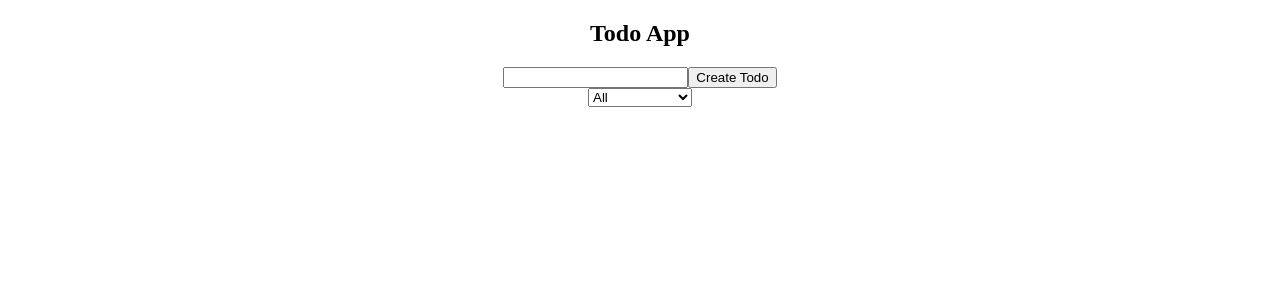
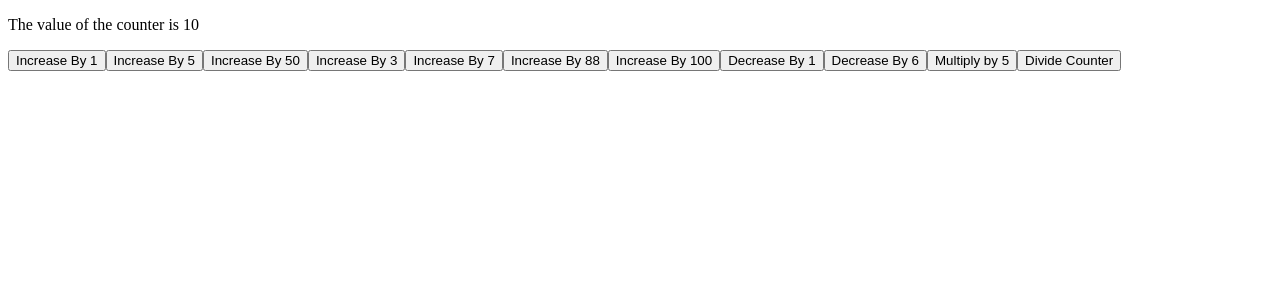
Before and after one commit to asiefmahir/ic-batch-12-react-classes, a React (Vite) app: page / in a window 1280 px wide. Shown: the top 300 px of the page. Built offline with nearby package versions, Linux system fonts and the light colour scheme.

Commit message:
feat: Learn about useReducer hook in React

```diff
--- a/src/App.jsx
+++ b/src/App.jsx
@@ -1,9 +1,13 @@
-import { useState } from "react";
 import "./App.css";
 import TodoForm from "./components/TodoForm";
 import TodoSection from "./components/TodoSection";
 
 function App() {
+	// 2 part ->
+	// 1) presentation layer
+	// 2) data layer
+	//  i) props
+	//  ii) state
 	return (
 		<div className="app">
 			<h2>Todo App</h2>
--- /dev/null
+++ b/src/App2.jsx
@@ -0,0 +1,127 @@
+import { useReducer, useState } from "react";
+
+// import { ourReducer } from "./reducers/ourReducer";
+//
+const ourReducer = (state, action) => {
+	// action === { type: "increase_counter", payload: 1 }
+	console.log(state, "state");
+	console.log(action, "action");
+	// if (action === "increase_counter") {
+	// 	return state + 1;
+	// 	// 10 + 1 = 11
+	// } else if (action === "decrease_counter") {
+	// 	return state - 1;
+	// } else if (action === "increase_counter_by_5") {
+
+	// }
+
+	switch (action.type) {
+		case "increase_counter": {
+			return state + action.payload;
+		}
+		case "decrease_counter": {
+			return state - action.payload;
+		}
+
+		case "multiply_counter": {
+			return state * action.payload;
+		}
+		case "divide_counter": {
+			return Math.ceil(state / 2);
+		}
+		default: {
+			return state;
+		}
+	}
+};
+
+const App2 = () => {
+	console.log("App2 is being re-rendered");
+
+	// const [counter, setCounter] = useState(10)
+	const [counter, dispatch] = useReducer(ourReducer, 10);
+	// useReducer, useState -> interchangeable
+	// dispatch("argument") -> ourReducer(state, action) // action === "argument"
+	// counter = 11
+	// reduce ->
+	return (
+		<div>
+			<p>The value of the counter is {counter}</p>
+			<button
+				onClick={() =>
+					dispatch({ type: "increase_counter", payload: 1 })
+				}
+			>
+				Increase By 1
+			</button>
+			<button
+				onClick={() =>
+					dispatch({ type: "increase_counter", payload: 5 })
+				}
+			>
+				Increase By 5
+			</button>
+			<button
+				onClick={() =>
+					dispatch({ type: "increase_counter", payload: 50 })
+				}
+			>
+				Increase By 50
+			</button>
+			<button
+				onClick={() =>
+					dispatch({ type: "increase_counter", payload: 3 })
+				}
+			>
+				Increase By 3
+			</button>
+			<button
+				onClick={() =>
+					dispatch({ type: "increase_counter", payload: 7 })
+				}
+			>
+				Increase By 7
+			</button>
+			<button
+				onClick={() =>
+					dispatch({ type: "increase_counter", payload: 88 })
+				}
+			>
+				Increase By 88
+			</button>
+			<button
+				onClick={() =>
+					dispatch({ type: "increase_counter", payload: 100 })
+				}
+			>
+				Increase By 100
+			</button>
+			<button
+				onClick={() =>
+					dispatch({ type: "decrease_counter", payload: 1 })
+				}
+			>
+				Decrease By 1
+			</button>
+			<button
+				onClick={() =>
+					dispatch({ type: "decrease_counter", payload: 6 })
+				}
+			>
+				Decrease By 6
+			</button>
+			<button
+				onClick={() =>
+					dispatch({ type: "multiply_counter", payload: 5 })
+				}
+			>
+				Multiply by 5
+			</button>
+			<button onClick={() => dispatch({ type: "divide_counter" })}>
+				Divide Counter
+			</button>
+		</div>
+	);
+};
+
+export default App2;
--- a/src/components/TodoForm.jsx
+++ b/src/components/TodoForm.jsx
@@ -8,57 +8,8 @@ const TodoForm = () => {
 	//      i) props
 	//      ii) state
 
-	const {
-		editMode,
-		setTodoList,
-		todoList,
-		editableTodo,
-		setEditMode,
-		setEditableTodo,
-		todoTitle,
-		setTodoTitle,
-	} = useContext(TodoContext);
-
-	const submitHandler = (event) => {
-		event.preventDefault();
-
-		if (!todoTitle.trim()) {
-			return alert(`Please enter a valid todo Title`);
-		}
-
-		editMode === true ? updateTitleHandler() : createHandler();
-	};
-
-	const createHandler = () => {
-		const newTodo = {
-			id: Date.now() + "",
-			title: todoTitle,
-			isCompleted: false,
-		};
-
-		// todoList[todoList.length] = newTodo
-		// todoList.push()
-		setTodoList([newTodo, ...todoList]); // non-mutative way
-		// [] -> []
-		setTodoTitle("");
-	};
-
-	const updateTitleHandler = () => {
-		const updatedTodoList = todoList.map((item) => {
-			if (item.id === editableTodo.id) {
-				// only 1 bar
-				return { ...item, title: todoTitle };
-			}
-
-			return { ...item };
-		});
-
-		setTodoList(updatedTodoList);
-		setEditMode(false);
-		setEditableTodo(null);
-		setTodoTitle("");
-		// todoList = updatedTodoList
-	};
+	const { editMode, submitHandler, todoTitle, setTodoTitle } =
+		useContext(TodoContext);
 
 	return (
 		<form onSubmit={submitHandler}>
--- a/src/components/TodoList.jsx
+++ b/src/components/TodoList.jsx
@@ -2,55 +2,9 @@ import { useContext } from "react";
 import { TodoContext } from "../contexts/Todo";
 
 const TodoList = () => {
-	const {
-		filterTerm,
-		setTodoTitle,
-		todoList,
-		setTodoList,
-		setEditMode,
-		setEditableTodo,
-	} = useContext(TodoContext);
+	const { filteredTodoList, updateHandler, removeHandler, editHandler } =
+		useContext(TodoContext);
 
-	const filteredTodoList = todoList.filter((todo) => {
-		if (filterTerm === "completed") {
-			return todo.isCompleted === true;
-		} else if (filterTerm === "uncompleted") {
-			return todo.isCompleted === false;
-		} else {
-			return true;
-		}
-	});
-
-	const updateHandler = (item) => {
-		// item.isCompleted = !item.isCompleted;
-		// const itemIndex = todoList.findIndex((t) => t.id === item.id);
-		// todoList[itemIndex].isCompleted = !item.isCompleted;
-		const updatedTodoList = todoList.map((todo) => {
-			if (todo.id === item.id) {
-				// 1 bar e hobe
-				// todo.isCompleted = !todo.isCompleted
-				return { ...todo, isCompleted: !todo.isCompleted };
-			}
-			return { ...todo };
-		});
-		// non-mutative
-		setTodoList(updatedTodoList);
-		// todoList = updatedTodoList
-	};
-
-	const removeHandler = (todoId) => {
-		// todoId === 2
-		// 2 !== 2
-		// [{ id: 1 }, { id: 2 }, { id: 3 }];
-		const updatedList = todoList.filter((todo) => todo.id !== todoId);
-		setTodoList(updatedList);
-	};
-
-	const editHandler = (todo) => {
-		setEditMode(true);
-		setEditableTodo(todo);
-		setTodoTitle(todo.title);
-	};
 	return (
 		<ul>
 			{filteredTodoList.map((todo) => (
--- a/src/contexts/Todo.jsx
+++ b/src/contexts/Todo.jsx
@@ -3,6 +3,13 @@ import { createContext, useState } from "react";
 
 export const TodoContext = createContext();
 
+// data layer manage
+// data layer access
+// useReducer ->
+
+// {
+
+// }
 const TodoContextProvider = (props) => {
 	const { children } = props;
 	const [todoTitle, setTodoTitle] = useState("");
@@ -10,6 +17,88 @@ const TodoContextProvider = (props) => {
 	const [editMode, setEditMode] = useState(false);
 	const [editableTodo, setEditableTodo] = useState(null);
 	const [filterTerm, setFilterTerm] = useState("all");
+
+	const submitHandler = (event) => {
+		event.preventDefault();
+
+		if (!todoTitle.trim()) {
+			return alert(`Please enter a valid todo Title`);
+		}
+
+		editMode === true ? updateTitleHandler() : createHandler();
+	};
+
+	const createHandler = () => {
+		const newTodo = {
+			id: Date.now() + "",
+			title: todoTitle,
+			isCompleted: false,
+		};
+
+		// todoList[todoList.length] = newTodo
+		// todoList.push()
+		setTodoList([newTodo, ...todoList]); // non-mutative way
+		// [] -> []
+		setTodoTitle("");
+	};
+
+	const updateTitleHandler = () => {
+		const updatedTodoList = todoList.map((item) => {
+			if (item.id === editableTodo.id) {
+				// only 1 bar
+				return { ...item, title: todoTitle };
+			}
+
+			return { ...item };
+		});
+
+		setTodoList(updatedTodoList);
+		setEditMode(false);
+		setEditableTodo(null);
+		setTodoTitle("");
+		// todoList = updatedTodoList
+	};
+
+	const filteredTodoList = todoList.filter((todo) => {
+		if (filterTerm === "completed") {
+			return todo.isCompleted === true;
+		} else if (filterTerm === "uncompleted") {
+			return todo.isCompleted === false;
+		} else {
+			return true;
+		}
+	});
+
+	const updateHandler = (item) => {
+		// item.isCompleted = !item.isCompleted;
+		// const itemIndex = todoList.findIndex((t) => t.id === item.id);
+		// todoList[itemIndex].isCompleted = !item.isCompleted;
+		const updatedTodoList = todoList.map((todo) => {
+			if (todo.id === item.id) {
+				// 1 bar e hobe
+				// todo.isCompleted = !todo.isCompleted
+				return { ...todo, isCompleted: !todo.isCompleted };
+			}
+			return { ...todo };
+		});
+		// non-mutative
+		setTodoList(updatedTodoList);
+		// todoList = updatedTodoList
+	};
+
+	const removeHandler = (todoId) => {
+		// todoId === 2
+		// 2 !== 2
+		// [{ id: 1 }, { id: 2 }, { id: 3 }];
+		const updatedList = todoList.filter((todo) => todo.id !== todoId);
+		setTodoList(updatedList);
+	};
+
+	const editHandler = (todo) => {
+		setEditMode(true);
+		setEditableTodo(todo);
+		setTodoTitle(todo.title);
+	};
 
 	return (
 		<TodoContext.Provider
@@ -24,6 +113,11 @@ const TodoContextProvider = (props) => {
 				setEditableTodo,
 				filterTerm,
 				setFilterTerm,
+				submitHandler,
+				editHandler,
+				filteredTodoList,
+				updateHandler,
+				removeHandler,
 			}}
 		>
 			{children}
--- a/src/main.jsx
+++ b/src/main.jsx
@@ -3,12 +3,14 @@ import { createRoot } from "react-dom/client";
 import "./index.css";
 import App from "./App.jsx";
 import TodoContextProvider from "./contexts/Todo.jsx";
+import App2 from "./App2.jsx";
 
 createRoot(document.getElementById("root")).render(
 	<StrictMode>
-		<TodoContextProvider>
+		{/* <TodoContextProvider>
 			<App />
-		</TodoContextProvider>
+		</TodoContextProvider> */}
+		<App2 />
 	</StrictMode>,
 );
 
--- /dev/null
+++ b/src/reducers/ourReducer.js
@@ -0,0 +1,32 @@
+export const ourReducer = (state, action) => {
+	// action === { type: "increase_counter", payload: 1 }
+	console.log(state, "state");
+	console.log(action, "action");
+	// if (action === "increase_counter") {
+	// 	return state + 1;
+	// 	// 10 + 1 = 11
+	// } else if (action === "decrease_counter") {
+	// 	return state - 1;
+	// } else if (action === "increase_counter_by_5") {
+
+	// }
+
+	switch (action.type) {
+		case "increase_counter": {
+			return state + action.payload;
+		}
+		case "decrease_counter": {
+			return state - action.payload;
+		}
+
+		case "multiply_counter": {
+			return state * action.payload;
+		}
+		case "divide_counter": {
+			return Math.ceil(state / 2);
+		}
+		default: {
+			return state;
+		}
+	}
+};
```
